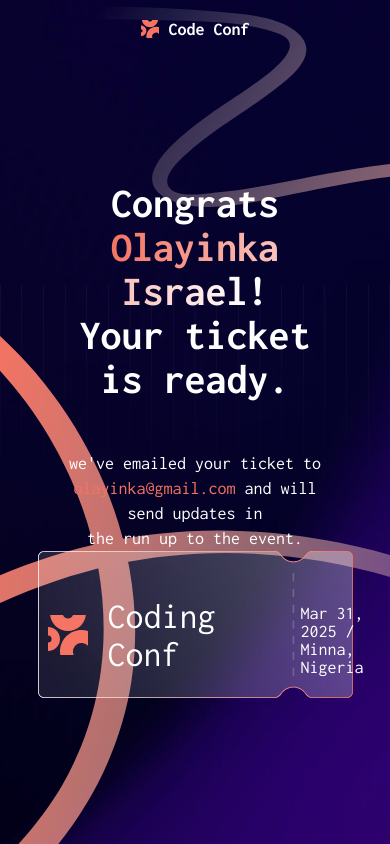
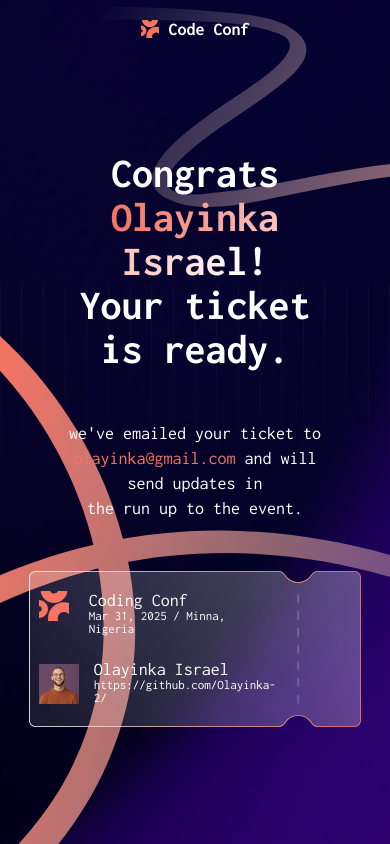
Before and after one commit to Olayinka-2/confenrence-ticket-generator, a React (Vite) app: page /success in a window 390 px wide. Built offline with nearby package versions, Linux system fonts and the light colour scheme.

Commit message:
Add styles for responsiveness

```diff
--- a/src/component/ticket-generated.jsx
+++ b/src/component/ticket-generated.jsx
@@ -20,24 +20,25 @@ export default function GenerateTicket() {
                   </div>
 
                   <div className={styles["main-profile"]}>
-                  <div className={styles["address-container"]}>
-                        <div className={styles["address"]}>
-                           <img src={logo} alt="logo" className="img" />
-                           <p>Coding Conf</p>
+                     <div className={styles["address-container"]}>
+                           <div className={styles["address"]}>
+                              <img src={logo} alt="logo" className={styles["img"]} />
+                           </div>
+                           <div>
+                           <p className={styles["firstPara"]}>Coding Conf</p>
+                           <p className={styles["addressText"]}>    Mar 31, 2025 / Minna, Nigeria</p>
+                           </div>
                         </div>
-                        <div className={styles["addressText"]}>
-                           Mar 31, 2025 / Minna, Nigeria
-                        </div>
-                     </div>
-                     {/* <div className={styles["address-container"]}>
+
+                     <div className={styles["address-container-last"]}>
                         <div className={styles["address"]}>
                            <img src={avatarImage} alt="profile image" className={styles["profile-image"]} />
                         </div>
-                        <div className={styles["addressText"]}>
-                        <p>Olayinka Israel</p>
-                        <p> https://github.com/Olayinka-2/ </p>
+                        <div>
+                        <p className={styles["firstPara"]}>Olayinka Israel</p>
+                        <p  className={styles["addressText"]}> https://github.com/Olayinka-2/ </p>
                         </div>
-                     </div> */}
+                     </div>
                   </div>
 
                {/* <div className={styles["success-card"]}>
--- a/src/component/ticket-generated.module.css
+++ b/src/component/ticket-generated.module.css
@@ -39,7 +39,8 @@
 
 .profile-container {
    position: relative;
-   width: min(600px, 90%);
+   width: min(600px, 95%);
+   margin-top: 5rem;
 }
 
 .background {
@@ -55,24 +56,17 @@
    display: flex;
    flex-direction: column;
    gap: 4rem;
-   align-items: center;
    justify-content: center;
+   width: 70%;
 }
 
-.address-container:last-of-type {
+.address-container {
    display: flex;
-   gap: 3rem;
-}
-
-.address {
-   display: flex;
-   font-size: 3.6rem;
-   align-items: center;
    gap: 2rem;
 }
 
 .img {
-   max-width: 3rem;
+   width: 3rem;
    height: 3rem;
 }
 
@@ -81,16 +75,44 @@
    height: 6rem;
 }
 
-.profile-address-container {
-   bottom: 2rem;
+.firstPara {
+   font-size: 3rem;
 }
 
-.address-container:first-of-type div:last-child {
-   justify-content: flex-end;
-   margin-left: 5.5rem;
-   margin-top: 1rem;
+.addressText {
+   font-size: 1.6rem;
+   margin-bottom: .5rem;
 }
 
-.address-container .addressText {
-   font-size: 1.8rem;
+
+.address-container-last {
+   display: flex;
+   gap: 3rem;
+   align-items: center;
 }
+
+@media screen and (max-width: 768px) {
+
+   .main-profile {
+      gap: 2rem;
+      top: 0;
+   }
+
+   .firstPara {
+      font-size: 1.8rem;
+   }
+
+   .addressText {
+      font-size: 1.3rem;
+   }
+
+   .profile-image {
+      width: 4rem;
+      height: 4rem;
+   }
+
+   .address-container-last {
+      gap: 1.5rem;
+   }
+
+}
```
